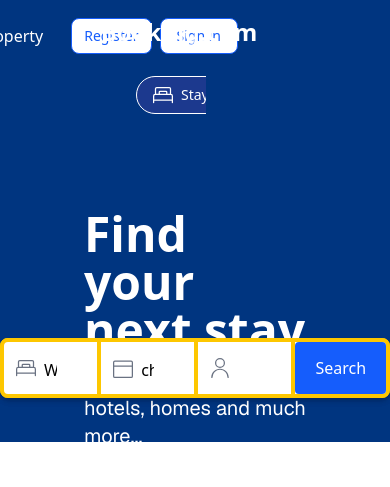
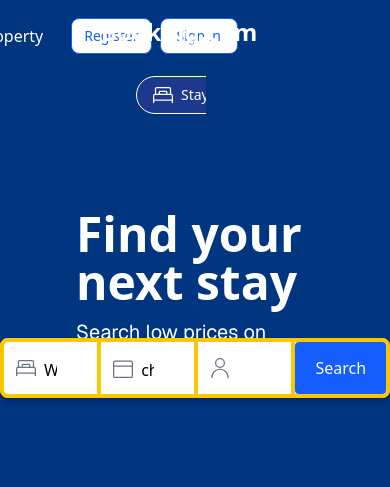
Before and after one commit to Joshua-19-cloud/Booking-clone, a Next.js app: page / in a window 390 px wide. Shown: the top 487 px of the page. Built offline with nearby package versions, Linux system fonts and the light colour scheme.

Commit message:
Fix homepage layout and update hero section

```diff
--- a/app/page.tsx
+++ b/app/page.tsx
@@ -107,7 +107,7 @@ export default function HomePage() {
       </header>
 
       {/* Hero Section */}
-      <div className="bg-[#003580] text-white h-[37vh] px-6 md:px-16 pt-8 relative">
+      <div className="bg-[#003580] text-white h-auto sm:h-[37vh] px-4 sm:px-6 md:px-16 pt-8 relative">
         <div className="px-[60px] py-12">
           <h2 className="font-booking text-5xl font-extrabold">Find your next stay</h2>
           <p className="text-xl md:text-2xl mt-3 font-sans">Search low prices on hotels, homes and much more...</p>
@@ -147,7 +147,7 @@ export default function HomePage() {
             </div>
           </div>
 
-          <div className="relative w-full sm:w-[595px] h-[250px] rounded-lg shadow-md overflow-hidden">
+          <div className="relative w-full sm:w-[48%] h-[250px] rounded-lg shadow-md overflow-hidden">
             <img src="/vidhana.png" alt="Vidhana Soudha" className="w-full h-full object-cover" />
             <div className="absolute inset-0 bg-black/30 flex items-center justify-center">
               <h2 className="absolute top-4 left-4 text-white text-2xl font-bold">Bengaluru</h2>
@@ -171,7 +171,7 @@ export default function HomePage() {
           <Carousel className="w-full">
             <CarouselContent>
               {carouselItems.map((item, index) => (
-                <CarouselItem key={index} className="basis-[18%] px-2">
+                <CarouselItem key={index} className="basis-full sm:basis-[48%] md:basis-[18%] px-2">
                   <div className="flex flex-col items-center">
                     <img
                       src={item.src}
@@ -197,7 +197,7 @@ export default function HomePage() {
           <Carousel className="w-full">
             <CarouselContent>
               {hotelCarouselItems.map((item, index) => (
-                <CarouselItem key={index} className="basis-[23%] px-2 py-4">
+                <CarouselItem key={index} className="basis-full sm:basis-[48%] md:basis-[23%] px-2 py-4">
                   <div className="flex flex-col w-full">
                     <img
                       src={item.image}
```
